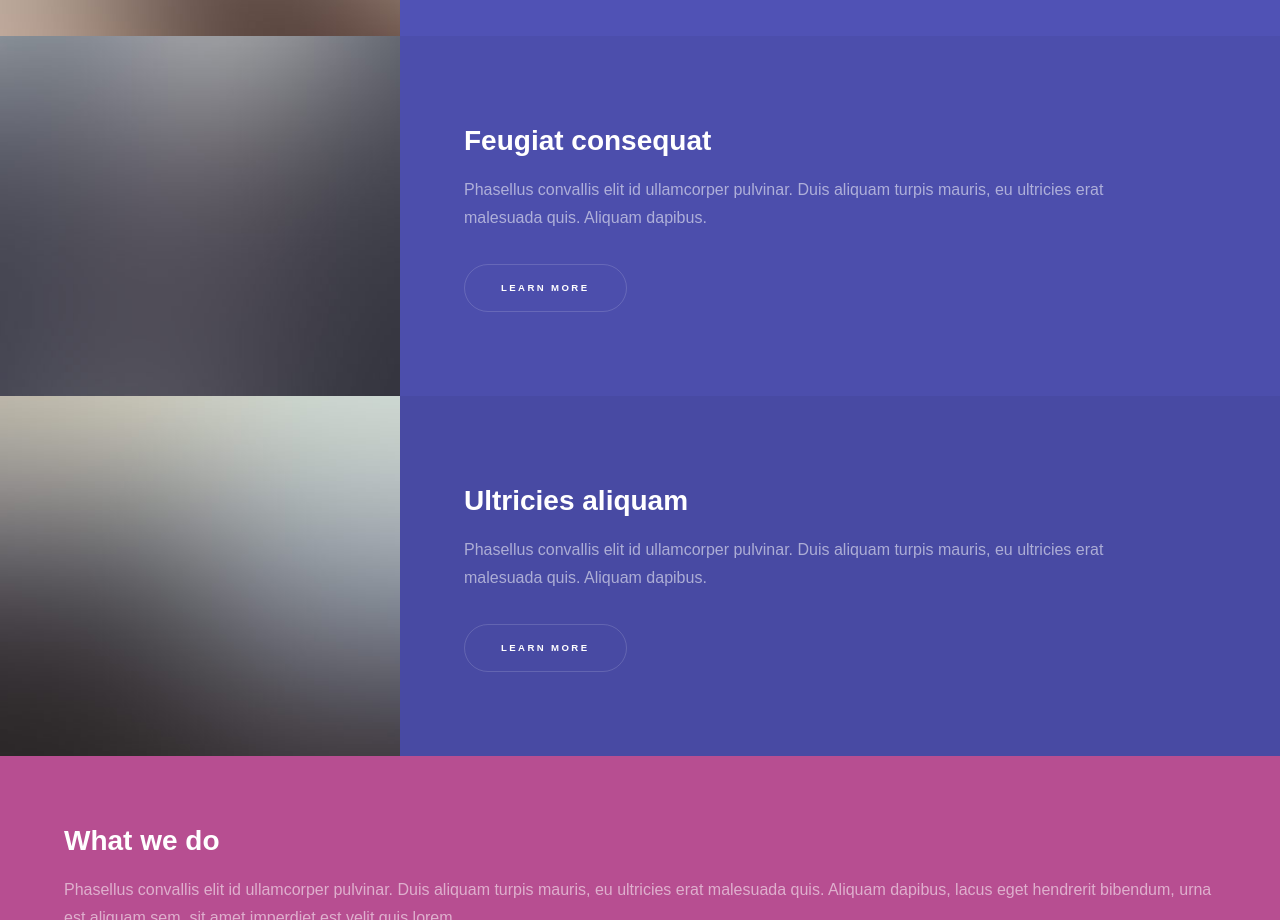
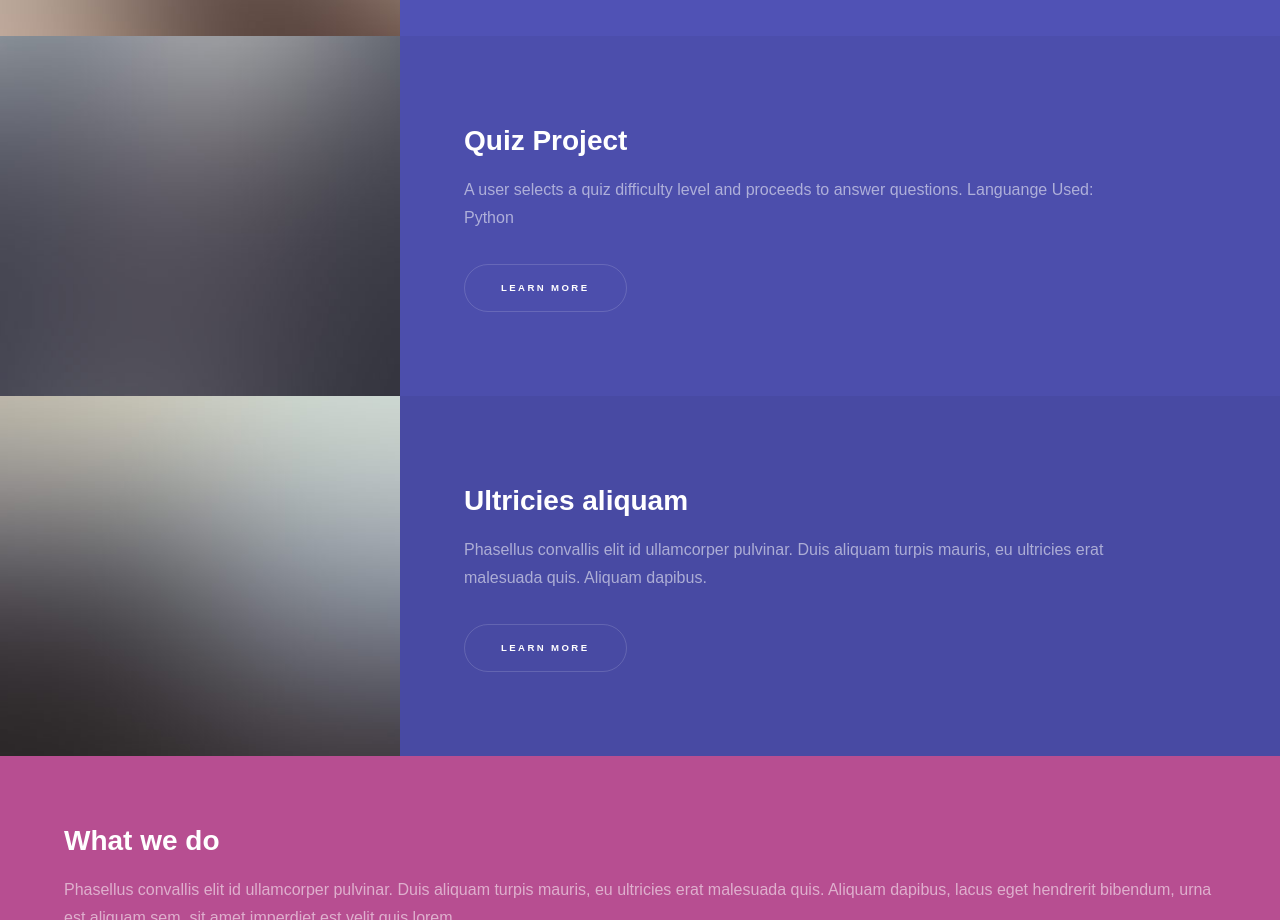
Before and after one commit to Pmcardell/Pmcardell.github.io, a plain HTML site: page index.html in a window 1280 px wide. Shown: the part 1140-2060 px from the top of the page. Drawn offline with Linux system fonts and the light colour scheme.

Commit message:
Update index.html

```diff
--- a/index.html
+++ b/index.html
@@ -60,8 +60,9 @@
 							<a href="#" class="image"><img src="pic02.jpg" alt="" data-position="top center" /></a>
 							<div class="content">
 								<div class="inner">
-									<h2>Feugiat consequat</h2>
-									<p>Phasellus convallis elit id ullamcorper pulvinar. Duis aliquam turpis mauris, eu ultricies erat malesuada quis. Aliquam dapibus.</p>
+									<h2>Quiz Project</h2>
+									<p>A user selects a quiz difficulty level and proceeds to answer questions.
+										Languange Used: Python</p>
 									<ul class="actions">
 										<li><a href="generic.html" class="button">Learn more</a></li>
 									</ul>
```
